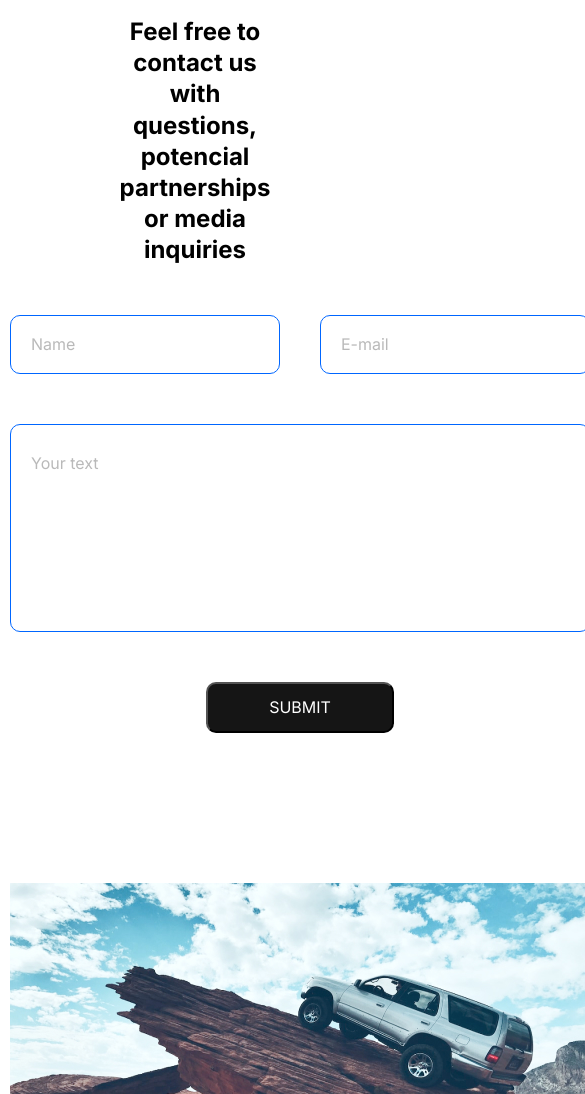
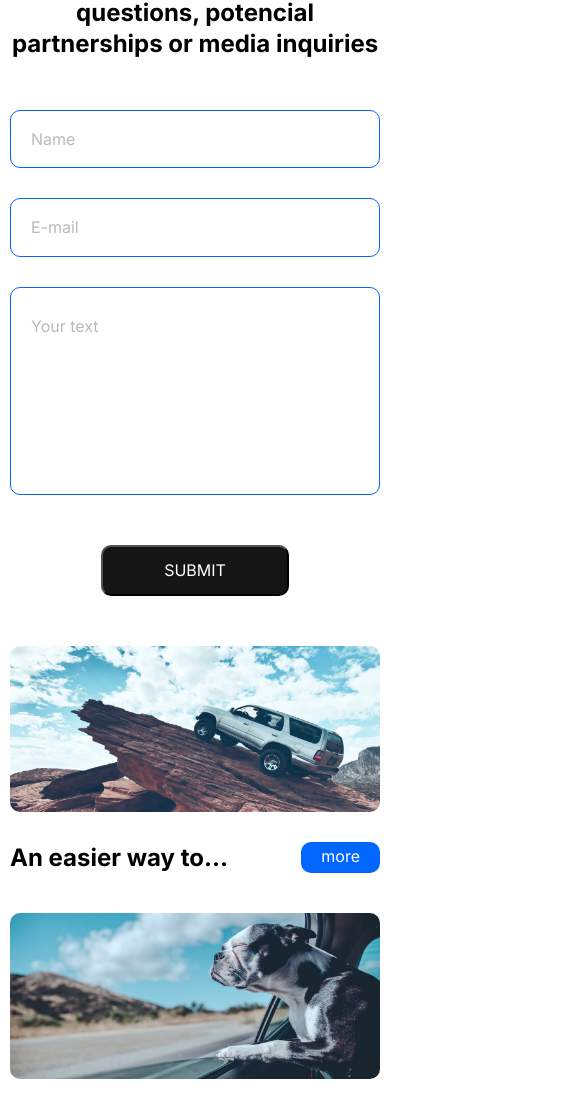
Before and after one commit to goplomah/lease-cars, a plain HTML site: page contacts.html in a window 390 px wide. Shown: the part 293-1387 px from the top of the page, 585 px wide, since content can reach past the window. Drawn offline with Linux system fonts and the light colour scheme.

Commit message:
feat: add adaptive on contacts page

```diff
--- a/contacts.html
+++ b/contacts.html
@@ -80,7 +80,7 @@
                 <img
                   src="images/blog-1.jpg"
                   alt="внедорожник заехал на скалу с уклоном в 45 градусов."
-                  class="blog__iyem-img"
+                  class="blog__item-img"
                 />
                 <h3 class="blog__item-title">An easier way to buy your next Toyota</h3>
                 <a href="#" class="blog__item-link">more</a>
@@ -89,7 +89,7 @@
                 <img
                   src="images/blog-2.jpg"
                   alt="собака наслаждается ветром, высунув голову из окна автомобиля."
-                  class="blog__iyem-img"
+                  class="blog__item-img"
                 />
                 <h3 class="blog__item-title">A Guide to Road-Tripping With Pets</h3>
                 <a href="#" class="blog__item-link">more</a>
--- a/css/style.css
+++ b/css/style.css
@@ -342,7 +342,7 @@ ul {
 }
 
 .form {
-    width: 580px;
+    max-width: 580px;
     margin: 0 auto;
     display: flex;
     justify-content: space-between;
@@ -727,6 +727,19 @@ margin-bottom: 70px;
   .blog__item-title{
     max-width: 430px;
   }
+
+  .contacts{
+    padding: 50px 0;
+  }
+
+  .contacts-text{
+    padding: 0;
+  }
+
+  .form__input{
+    width: 100%;
+    margin-bottom: 30px;
+  }
 }
 
 @media (max-width: 540px) {
```
